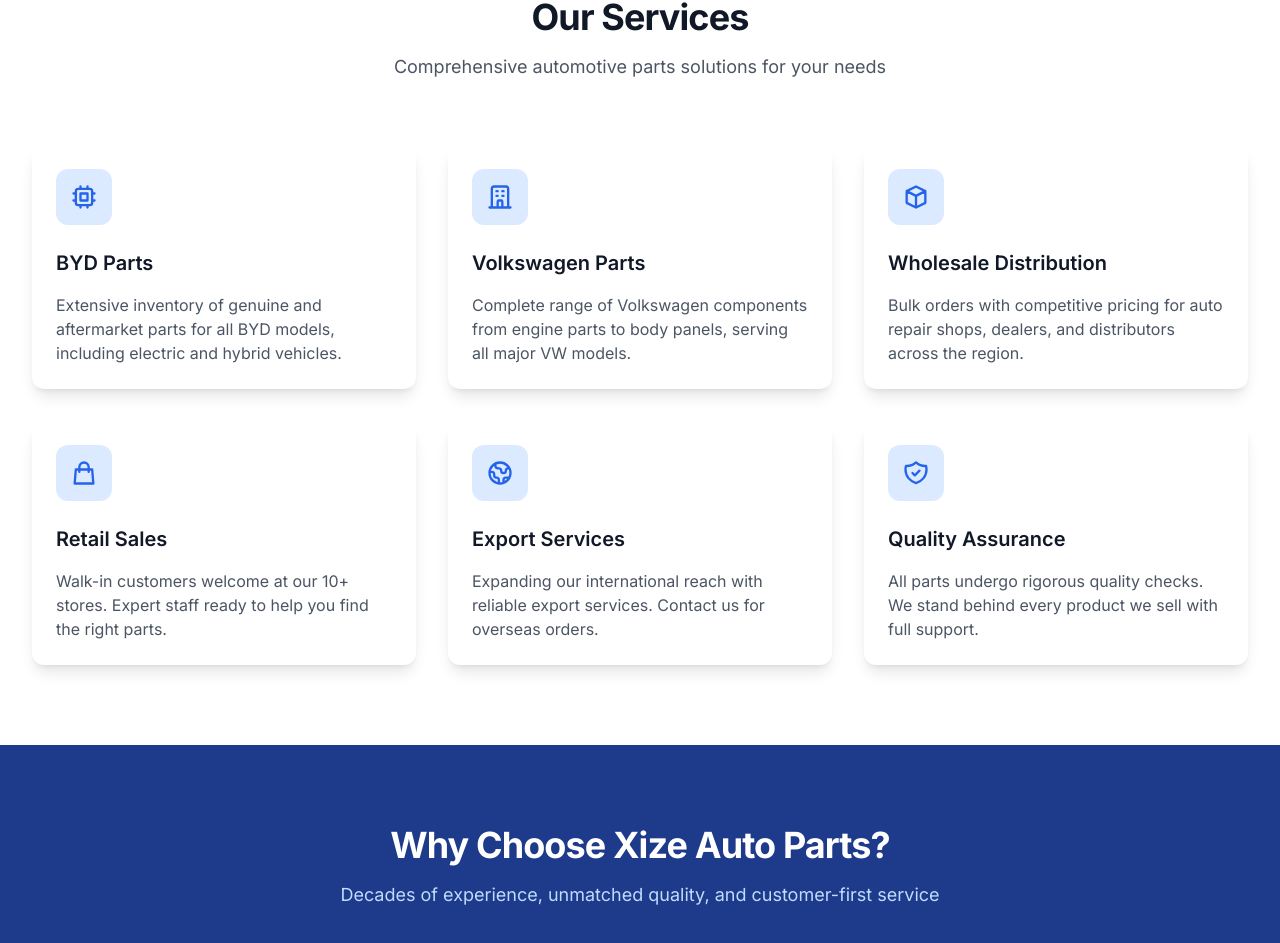
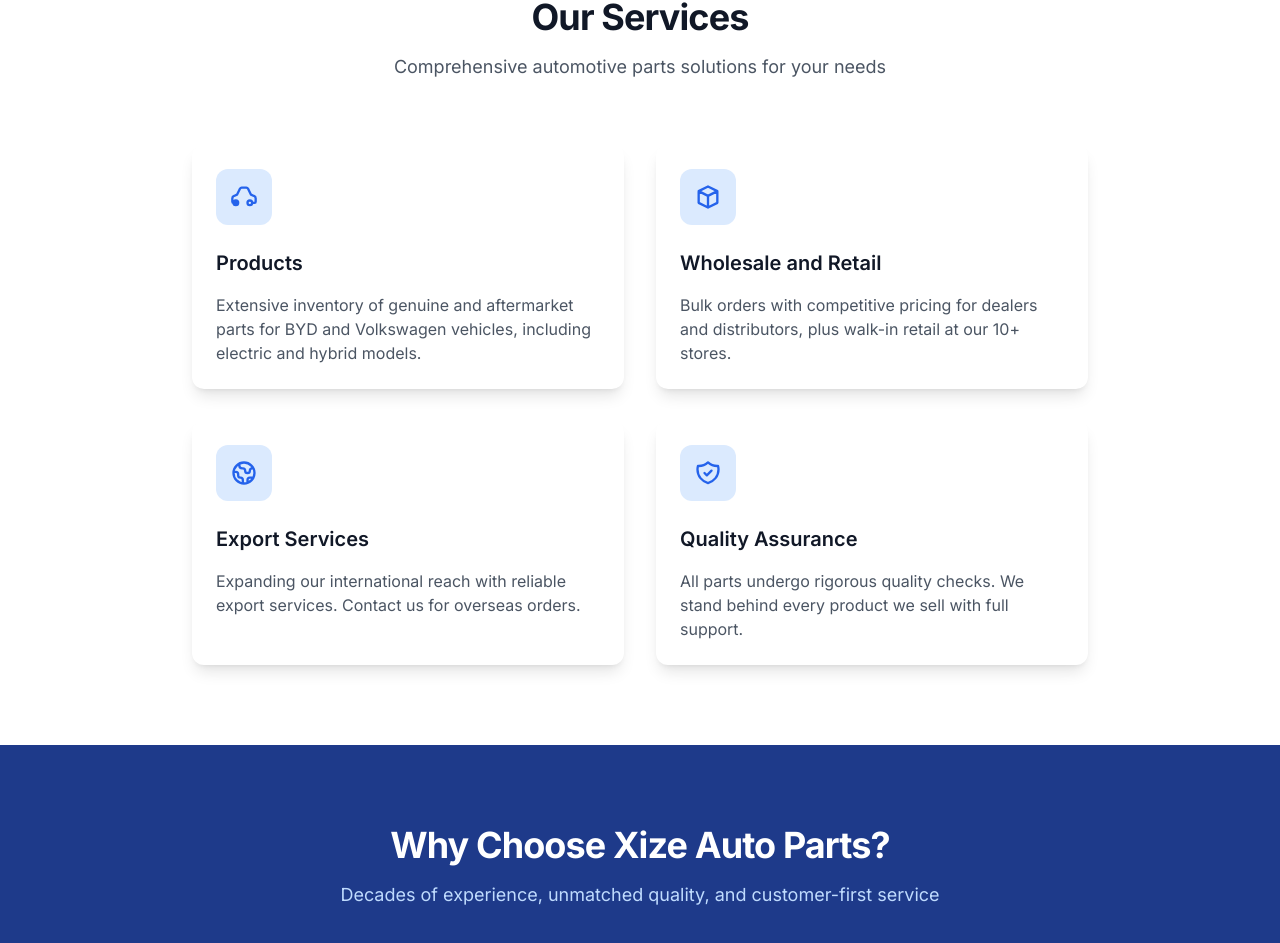
Before and after one commit to west352/xize_website, a Next.js app: page / in a window 1280 px wide. Shown: the part 2408-3351 px from the top of the page. Built offline with nearby package versions, Linux system fonts and the light colour scheme.

Commit message:
update services cards

```diff
--- a/app/components/Icons.tsx
+++ b/app/components/Icons.tsx
@@ -67,6 +67,19 @@
   return (
     <svg fill="none" stroke="currentColor" viewBox="0 0 24 24" {...props}>
       <path strokeLinecap="round" strokeLinejoin="round" strokeWidth={2} d="M9 5l7 7-7 7" />
+    </svg>
+  );
+}
+
+export function CarIcon(props: IconProps) {
+  return (
+    <svg fill="none" stroke="currentColor" viewBox="0 0 24 24" {...props}>
+      <path
+        strokeLinecap="round"
+        strokeLinejoin="round"
+        strokeWidth={2}
+        d="M19 17h2c.6 0 1-.4 1-1v-3c0-.9-.7-1.7-1.5-1.9L18 10l-2.5-5c-.3-.6-.9-1-1.5-1h-4c-.6 0-1.2.4-1.5 1L6 10l-2.5 1.1C2.7 11.3 2 12.1 2 13v3c0 .6.4 1 1 1h2m14 0a2 2 0 11-4 0m4 0a2 2 0 10-4 0m-8 0a2 2 0 11-4 0m4 0a2 2 0 10-4 0"
+      />
     </svg>
   );
 }
--- a/app/page.tsx
+++ b/app/page.tsx
@@ -4,14 +4,13 @@
   LogoIcon,
   ChevronDownIcon,
   ArrowRightIcon,
-  ChipIcon,
-  BuildingIcon,
+  CarIcon,
   CubeIcon,
-  ShoppingBagIcon,
   GlobeIcon,
   ShieldCheckIcon,
   ClockIcon,
   LocationIcon,
+  BuildingIcon,
   UsersIcon,
   MailIcon,
   WeChatIcon,
@@ -35,24 +34,14 @@
 
 const services = [
   {
-    Icon: ChipIcon,
-    title: 'BYD Parts',
-    desc: 'Extensive inventory of genuine and aftermarket parts for all BYD models, including electric and hybrid vehicles.',
-  },
-  {
-    Icon: BuildingIcon,
-    title: 'Volkswagen Parts',
-    desc: 'Complete range of Volkswagen components from engine parts to body panels, serving all major VW models.',
+    Icon: CarIcon,
+    title: 'Products',
+    desc: 'Extensive inventory of genuine and aftermarket parts for BYD and Volkswagen vehicles, including electric and hybrid models.',
   },
   {
     Icon: CubeIcon,
-    title: 'Wholesale Distribution',
-    desc: 'Bulk orders with competitive pricing for auto repair shops, dealers, and distributors across the region.',
-  },
-  {
-    Icon: ShoppingBagIcon,
-    title: 'Retail Sales',
-    desc: 'Walk-in customers welcome at our 10+ stores. Expert staff ready to help you find the right parts.',
+    title: 'Wholesale and Retail',
+    desc: 'Bulk orders with competitive pricing for dealers and distributors, plus walk-in retail at our 10+ stores.',
   },
   {
     Icon: GlobeIcon,
@@ -250,7 +239,7 @@
             </p>
           </div>
 
-          <div className="mt-16 grid grid-cols-1 gap-8 md:grid-cols-2 lg:grid-cols-3">
+          <div className="mx-auto mt-16 grid max-w-4xl grid-cols-1 gap-8 md:grid-cols-2">
             {services.map((service, i) => (
               <div
                 key={i}
```
